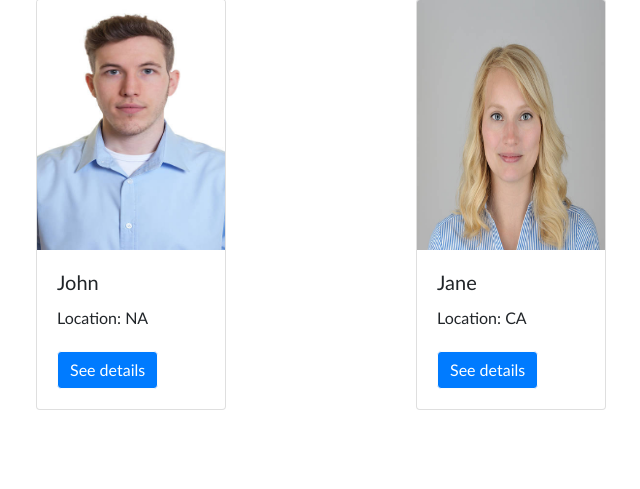
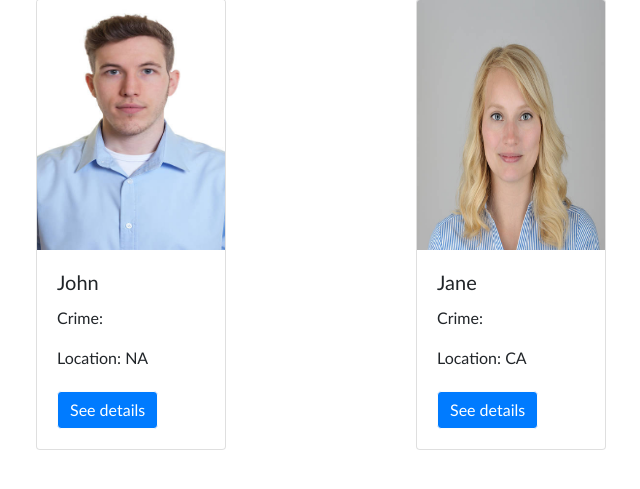
Before and after one commit to mareea-mehbin/cds, a Django app: page /criminals/ in a window 1280 px wide. Shown: the part 60-549 px from the top of the page, without its empty margins (129-769 px from the left). Run offline with Django 3.2, Linux system fonts and the light colour scheme; data comes from the database, SQL or seed files in the repository; both versions use the stored data as it was after the commit; parts of the project's set-up code (start-up, migrations or seed data) failed here and were passed over; some libraries are stand-ins or nearby versions.

Commit message:
add crime attribute

```diff
--- a/criminals/models.py
+++ b/criminals/models.py
@@ -5,6 +5,7 @@
     name = models.CharField(max_length=20)
     location = models.CharField(max_length=3)
     pic = models.ImageField(blank=True)
+    crime = models.CharField(blank=True, max_length=40)
 
     def __str__(self):
         return self.name
--- a/criminals/templates/criminals/display.html
+++ b/criminals/templates/criminals/display.html
@@ -14,6 +14,7 @@
         <img class="card-img-top" src="{{ criminal.pic.url }}" alt="Card image cap">
         <div class="card-body">
           <h5 class="card-title">{{ criminal.name }}</h5>
+          <p class="card-text">Crime: {{ criminal.crime }} </p>
           <p class="card-text">Location: {{ criminal.location }} </p>
           <a href="#" class="btn btn-primary">See details</a>
         </div>
```
Also changed, not shown: criminals/migrations/0003_criminal_crime.py (added), db.sqlite3.
